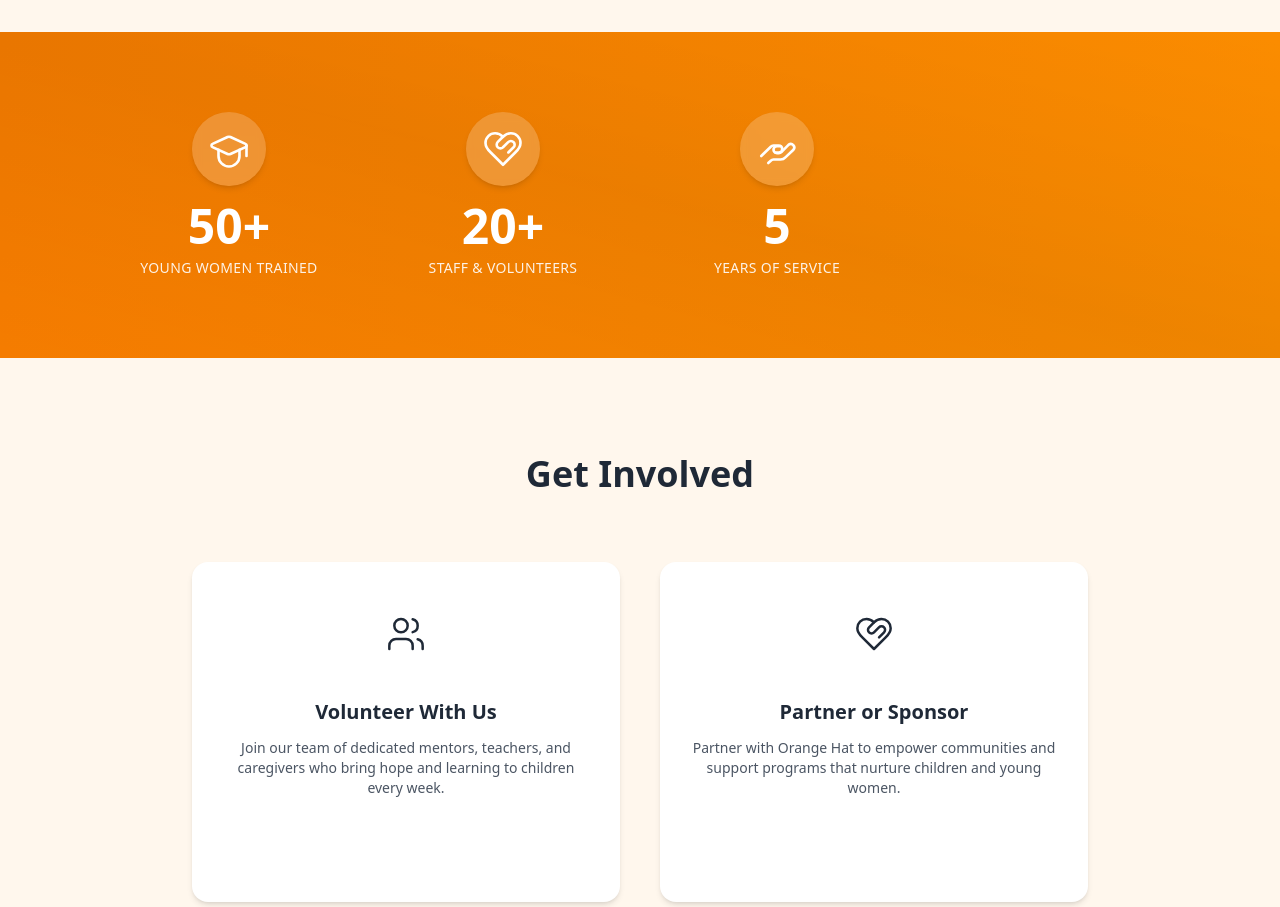
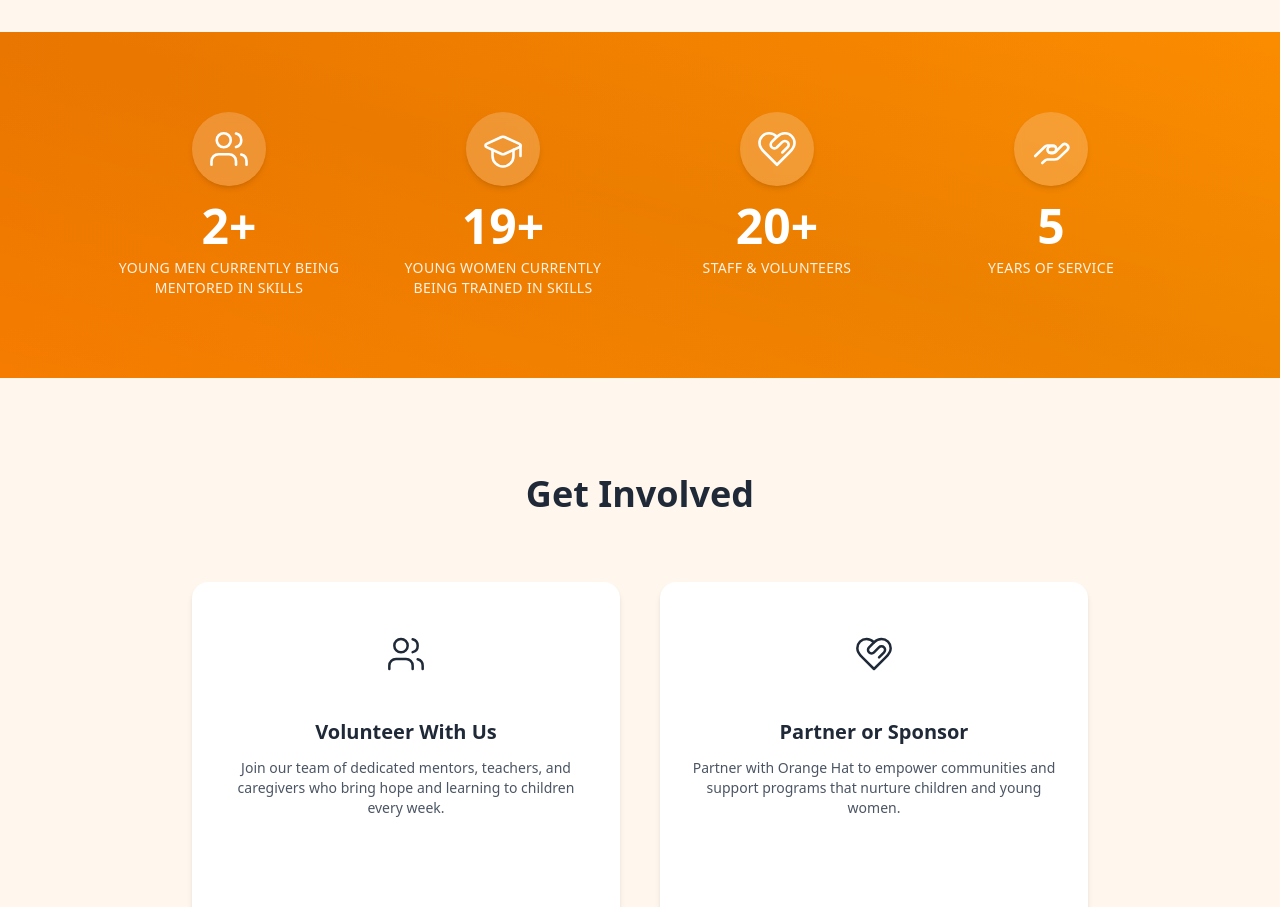
Before and after one commit to Xxamanie/orange-hat, a React (Vite) app: page / in a window 1280 px wide. Shown: the part 4580-5487 px from the top of the page. Built offline with nearby package versions, Linux system fonts and the light colour scheme; no server answers.

Commit message:
update impact stats and program page labels for clarity

```diff
--- a/src/components/ImpactStats.tsx
+++ b/src/components/ImpactStats.tsx
@@ -40,17 +40,17 @@ const HandHeart = ({ size = 42, strokeWidth = 1.5 }) => (
 );
 
 const stats = [
-  //{
-    //icon: <Users {...iconProps} />,
-    //number: 200,
-    //suffix: "+",
-    //label: "Children Impacted",
-  //},
+  {
+    icon: <Users {...iconProps} />,
+    number: 2,
+    suffix: "+",
+    label: "young men currently being mentored in skills",
+  },
   {
     icon: <GraduationCap {...iconProps} />,
-    number: 50,
+    number: 19,
     suffix: "+",
-    label: "Young Women Trained",
+    label: "Young Women Currently Being Trained In Skills",
   },
   {
     icon: <HeartHandshake {...iconProps} />,
--- a/src/pages/ProgramsPage.tsx
+++ b/src/pages/ProgramsPage.tsx
@@ -142,8 +142,8 @@ const ProgramsPage = ({ onNavigate }: ProgramsPageProps) => {
         </motion.h2>
         <div className="grid md:grid-cols-3 gap-10 max-w-6xl mx-auto">
           {[
-            { label: "Children Reached", value: "150+" },
-            { label: "Women Trained", value: "25+" },
+            { label: "Children Reached And Impacted", value: "400+" },
+            { label: "Women Trained", value: "32+" },
             { label: "Communities Served", value: "1" },
           ].map((stat, i) => (
             <motion.div key={i} initial={{ opacity: 0, y: 30 }} whileInView={{ opacity: 1, y: 0 }} transition={{ delay: i * 0.2, duration: 0.8 }} viewport={{ once: true }} className="bg-white p-10 rounded-2xl shadow-md hover:shadow-lg transition-all">
```
